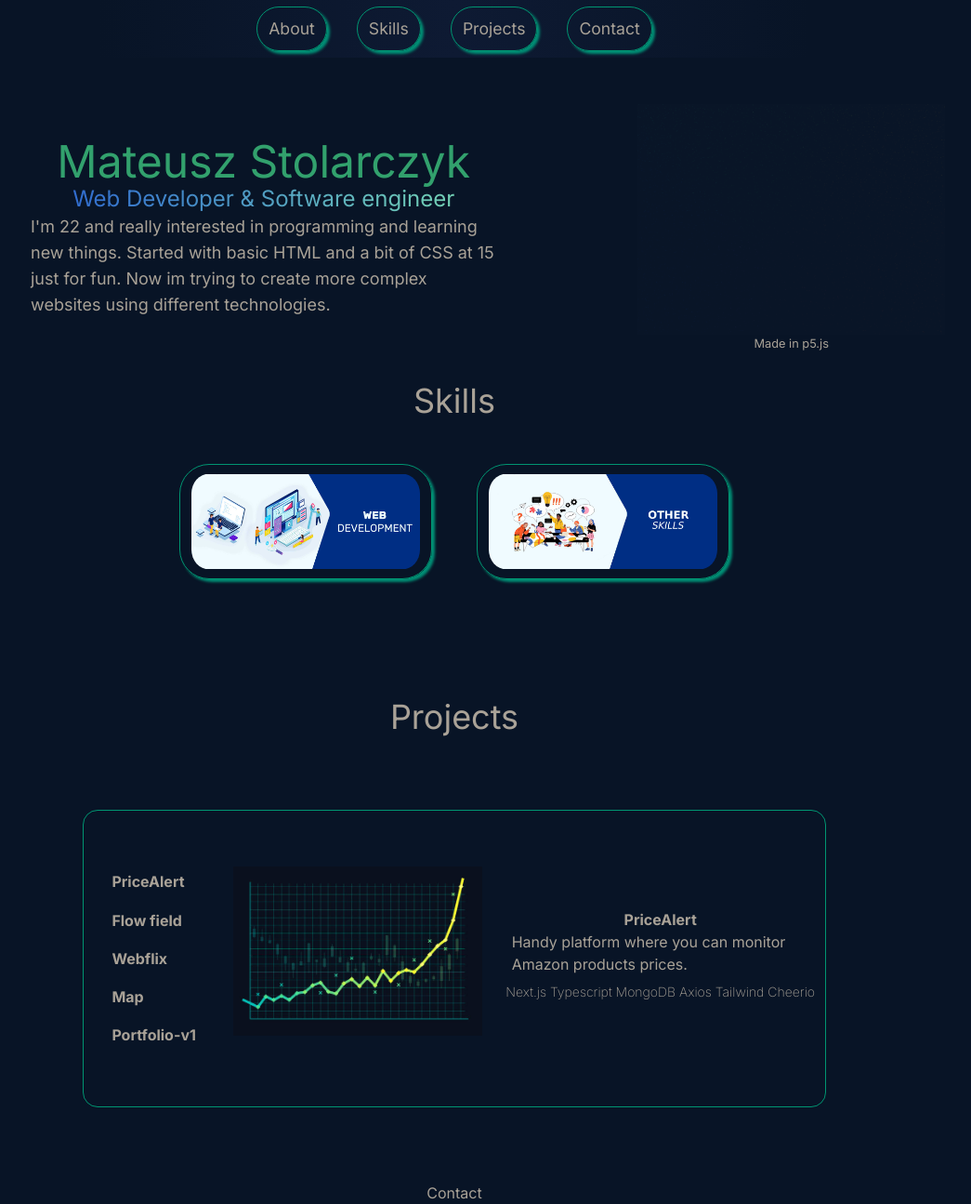
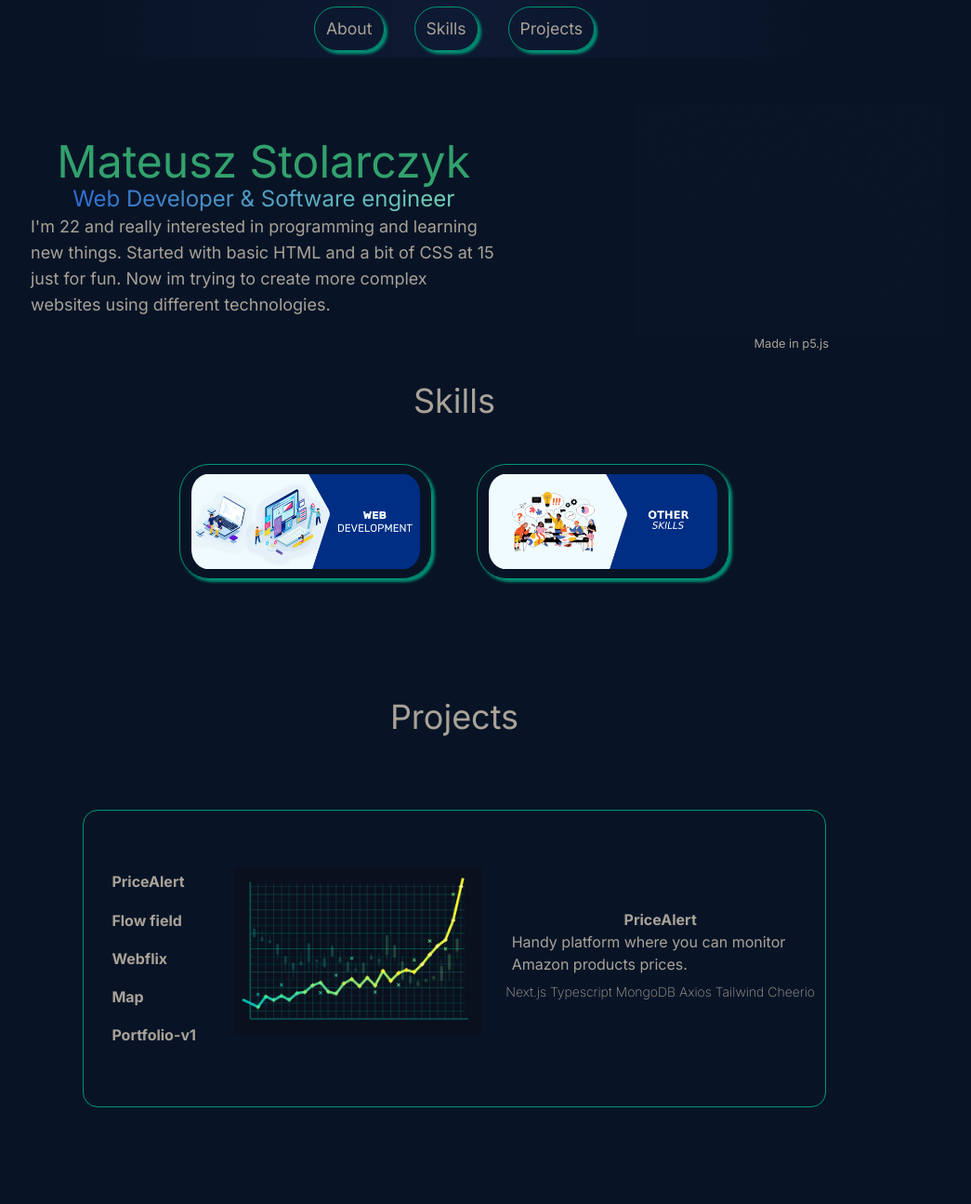
Before and after one commit to MateuszS0/Portfolio_Nextjs, a Next.js app in the folder portfolio_nextjs/: page / in a window 1280 px wide. Shown: the whole page at 93% size, without its empty margins (151-1196 px from the left). After the commit the page ends 1271 px from the top, so only its background shows below. Built offline with nearby package versions, Linux system fonts and the light colour scheme.

Commit message:
update: next.js version, fix: SSR animation, chore: remove unused files

```diff
--- a/portfolio_nextjs/app/page.tsx
+++ b/portfolio_nextjs/app/page.tsx
@@ -10,7 +10,7 @@ export default function Home() {
       <Header/>
       <Skills/>
       <Projects/>
-      <Contact/>
+      {/* <Contact/> */}
     </div>
   );
 }
--- a/portfolio_nextjs/components/Animation/animation.tsx
+++ b/portfolio_nextjs/components/Animation/animation.tsx
@@ -1,4 +1,3 @@
-"use client"
 
 const Animation  = () => {
   return (
--- a/portfolio_nextjs/components/Navbar/navbar.tsx
+++ b/portfolio_nextjs/components/Navbar/navbar.tsx
@@ -32,7 +32,7 @@ useEffect(() => {
             <div className="button" onClick={()=>scrollToSection("about")}>About</div>
             <div className="button" onClick={()=>scrollToSection("skills")}>Skills</div>
             <div className="button" onClick={()=>scrollToSection("projects")}>Projects</div>
-            <div className="button" onClick={()=>scrollToSection("contact")}>Contact</div>
+            {/* <div className="button" onClick={()=>scrollToSection("contact")}>Contact</div> */}
         </nav>
     )
 }
--- a/portfolio_nextjs/package.json
+++ b/portfolio_nextjs/package.json
@@ -9,7 +9,7 @@
     "lint": "next lint"
   },
   "dependencies": {
-    "next": "14.1.0",
+    "next": "^14.2.3",
     "node.js": "^0.0.1-security",
     "react": "^18",
     "react-dom": "^18"
```
Also changed, not shown: portfolio_nextjs/components/Animation/animation.css (deleted), portfolio_nextjs/components/Header/header.css (deleted), 1 other file (tests, documents, lock files or other folders).
